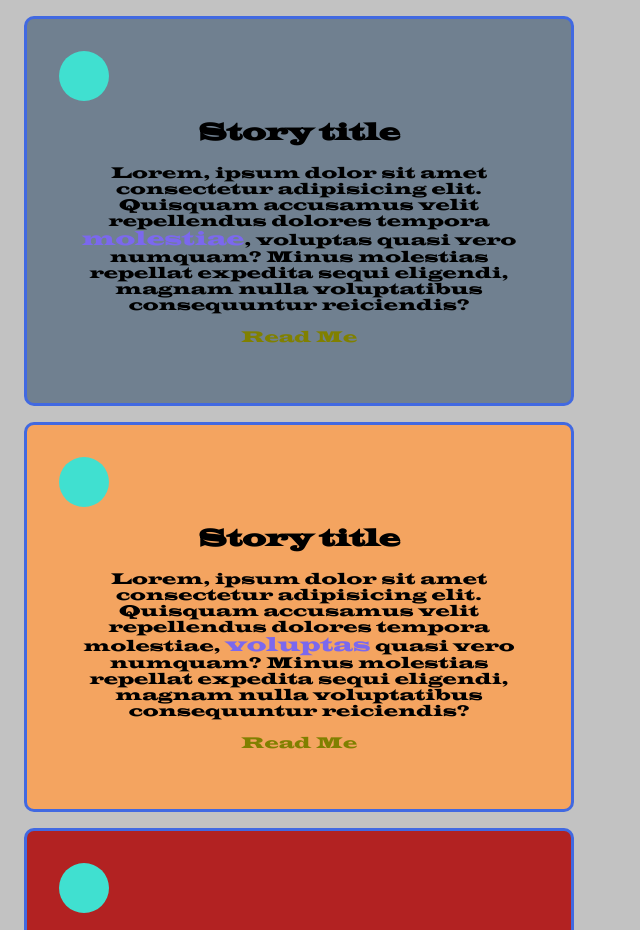
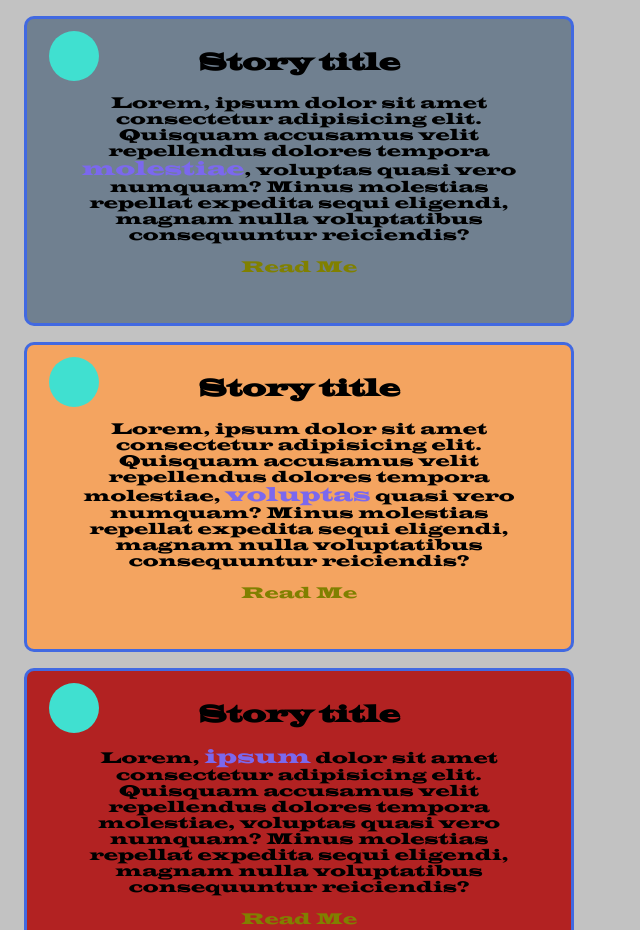
Before and after one commit to ReidMcLain/CSS-Drills, a plain HTML site: page index.html in a window 1280 px wide. Shown: the top 930 px of the page, without its empty margins (0-640 px from the left). Drawn offline with Linux system fonts and the light colour scheme.

Commit message:
edit css

```diff
--- a/styles.css
+++ b/styles.css
@@ -16,6 +16,8 @@ p,
 .README-wrapper {
   text-align: center;
   text-decoration: none;
+  position: relative;
+  bottom: 70px;
 }
 
 a {
@@ -39,11 +41,9 @@ span {
   padding: 2em;
   border: solid royalblue;
   border-radius: 10px;
-  height: 20em;
+  height: 15em;
   width: 30em;
   display: block;
-  /* display: inline-block; */
-  /* position: relative; */
 }
 
 #box1 {
@@ -63,11 +63,13 @@ span {
 }
 
 .image {
-  left: 400px;
   height: 50px;
   width: 50px;
   border-radius: 50px;
   background-color: turquoise;
+  position: relative;
+  right: 10px;
+  bottom: 20px;
 }
 
 h1 {
@@ -107,11 +109,11 @@ ul {
 }
 
 .star {
-    color: maroon;
+  color: maroon;
 }
 
 #wars {
-    color:mediumspringgreen
+  color: mediumspringgreen;
 }
 
 .lists {
```
